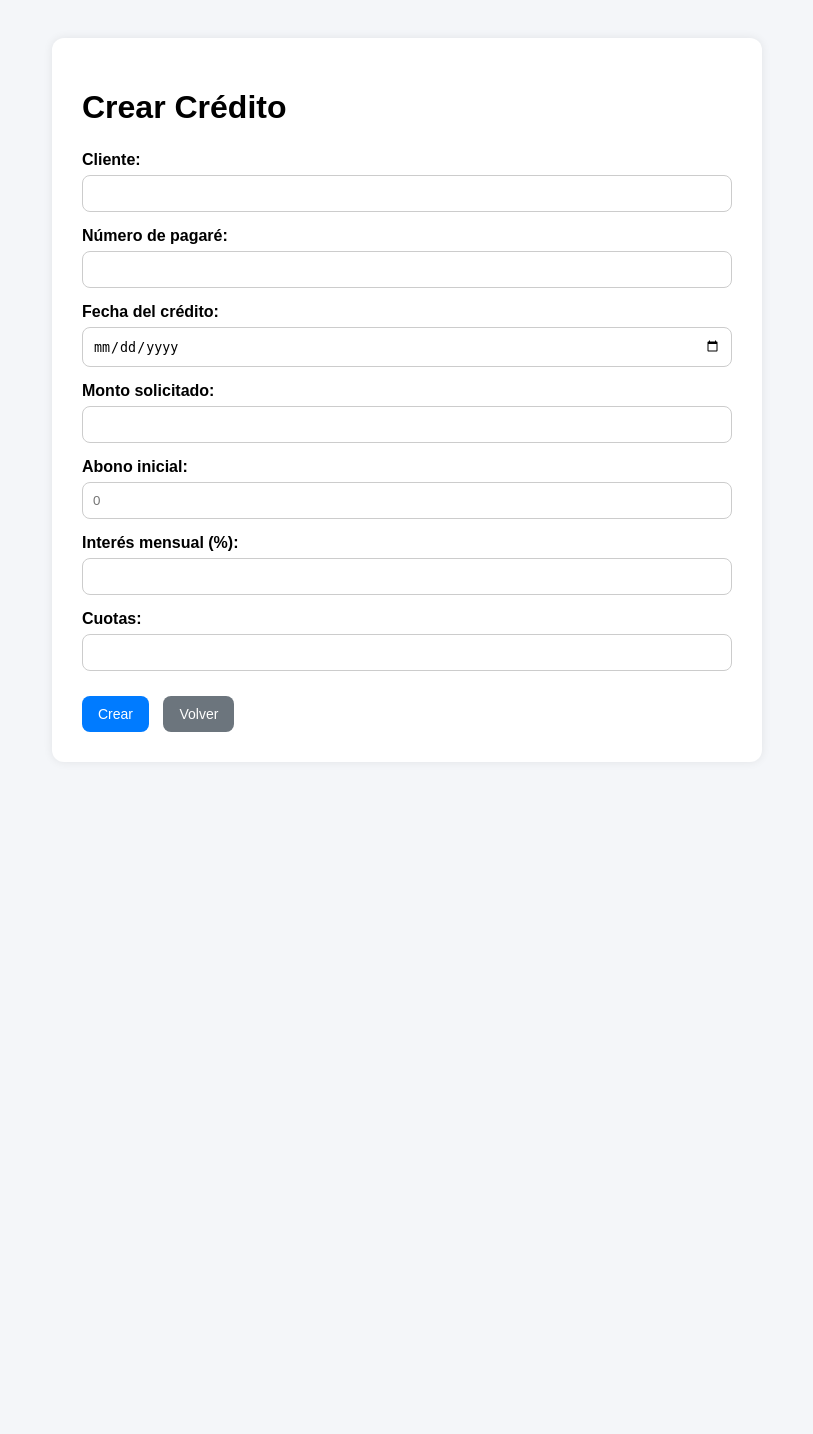
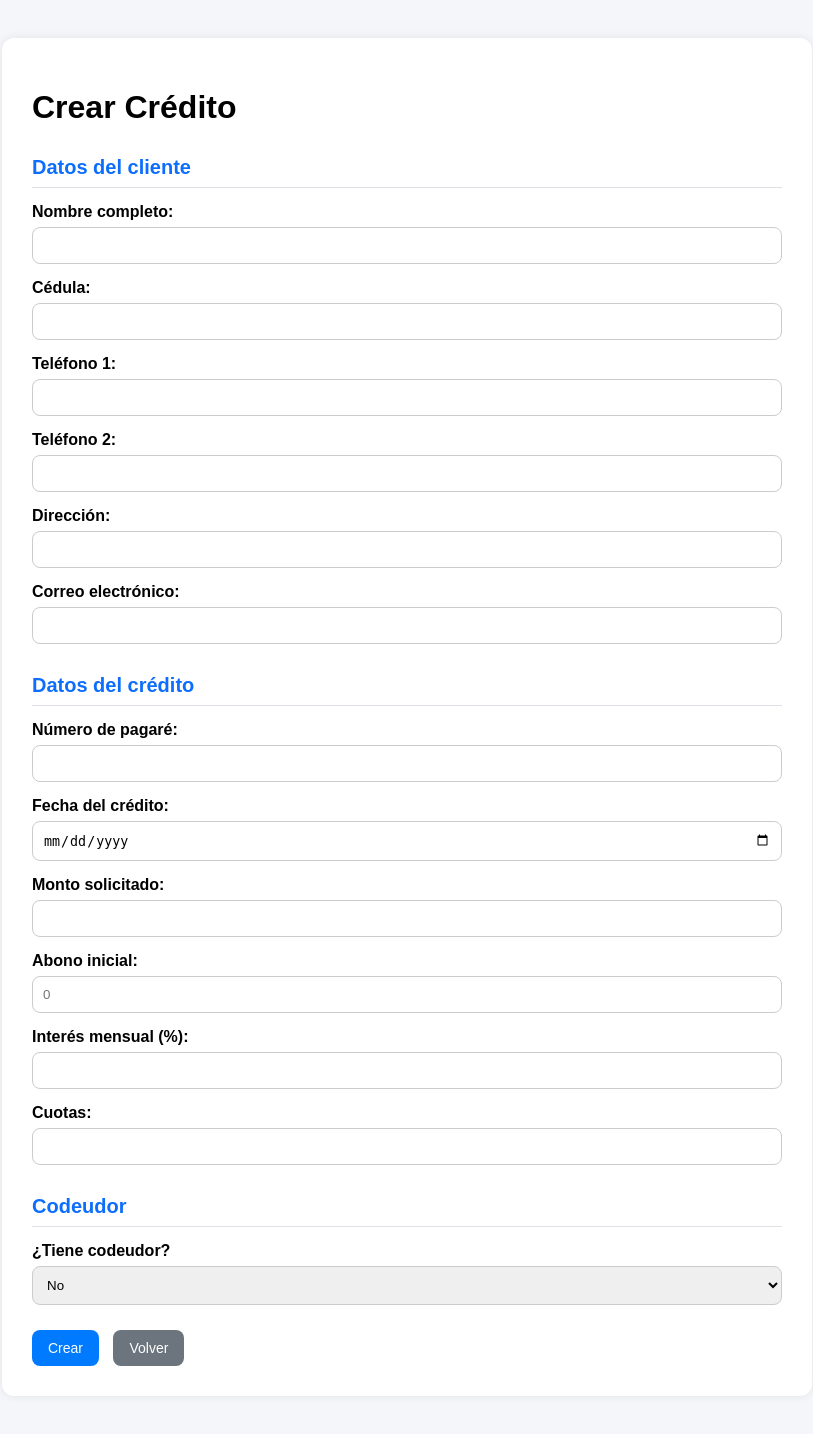
Before and after one commit to comprasconstructoracrv-afk/financiera, a Flask app: page /crear_credito in a window 1280 px wide. Shown: the whole page, without its empty margins (233-1046 px from the left). Before the commit the page ends 732 px from the top, so only its background shows below. Run offline with Flask 3, Linux system fonts and the light colour scheme; the visitor is signed in with stand-in values (Sample User, id 1).

Commit message:
Ampliar formulario de crear credito con datos de cliente y codeudor

```diff
--- a/templates/crear_credito.html
+++ b/templates/crear_credito.html
@@ -11,7 +11,7 @@
         }
 
         .contenedor {
-            max-width: 650px;
+            max-width: 750px;
             margin: auto;
             background: white;
             padding: 30px;
@@ -23,6 +23,15 @@
             margin-bottom: 25px;
         }
 
+        h2 {
+            margin-top: 30px;
+            margin-bottom: 15px;
+            font-size: 20px;
+            color: #0d6efd;
+            border-bottom: 1px solid #dee2e6;
+            padding-bottom: 8px;
+        }
+
         label {
             font-weight: bold;
             display: block;
@@ -30,7 +39,7 @@
             margin-bottom: 6px;
         }
 
-        input {
+        input, select {
             width: 100%;
             padding: 10px;
             border: 1px solid #ccc;
@@ -62,6 +71,15 @@
             color: white;
             margin-left: 10px;
         }
+
+        #bloque_codeudor {
+            display: none;
+            margin-top: 10px;
+            padding: 15px;
+            background: #f8f9fa;
+            border-radius: 10px;
+            border: 1px solid #dee2e6;
+        }
     </style>
 
     <script>
@@ -91,6 +109,17 @@
             camposMoneda.forEach(input => {
                 input.value = soloDigitos(input.value);
             });
+        }
+
+        function toggleCodeudor() {
+            const selector = document.getElementById('tiene_codeudor');
+            const bloque = document.getElementById('bloque_codeudor');
+
+            if (selector.value === 'SI') {
+                bloque.style.display = 'block';
+            } else {
+                bloque.style.display = 'none';
+            }
         }
 
         document.addEventListener('DOMContentLoaded', function () {
@@ -124,6 +153,8 @@
                     limpiarMonedaAntesDeEnviar(this);
                 });
             });
+
+            toggleCodeudor();
         });
     </script>
 </head>
@@ -132,8 +163,27 @@
         <h1>Crear Crédito</h1>
 
         <form method="POST">
-            <label>Cliente:</label>
+            <h2>Datos del cliente</h2>
+
+            <label>Nombre completo:</label>
             <input type="text" name="cliente" required>
+
+            <label>Cédula:</label>
+            <input type="text" name="cedula_cliente">
+
+            <label>Teléfono 1:</label>
+            <input type="text" name="telefono_1">
+
+            <label>Teléfono 2:</label>
+            <input type="text" name="telefono_2">
+
+            <label>Dirección:</label>
+            <input type="text" name="direccion_cliente">
+
+            <label>Correo electrónico:</label>
+            <input type="email" name="correo_cliente">
+
+            <h2>Datos del crédito</h2>
 
             <label>Número de pagaré:</label>
             <input type="text" name="numero_pagare" required>
@@ -153,6 +203,31 @@
             <label>Cuotas:</label>
             <input type="number" name="cuotas" required>
 
+            <h2>Codeudor</h2>
+
+            <label>¿Tiene codeudor?</label>
+            <select name="tiene_codeudor" id="tiene_codeudor" onchange="toggleCodeudor()">
+                <option value="NO" selected>No</option>
+                <option value="SI">Sí</option>
+            </select>
+
+            <div id="bloque_codeudor">
+                <label>Nombre del codeudor:</label>
+                <input type="text" name="codeudor_nombre">
+
+                <label>Identificación del codeudor:</label>
+                <input type="text" name="codeudor_identificacion">
+
+                <label>Dirección del codeudor:</label>
+                <input type="text" name="codeudor_direccion">
+
+                <label>Teléfono del codeudor:</label>
+                <input type="text" name="codeudor_telefono">
+
+                <label>Correo del codeudor:</label>
+                <input type="email" name="codeudor_correo">
+            </div>
+
             <div class="botones">
                 <button type="submit">Crear</button>
                 <a href="/dashboard">Volver</a>
```
